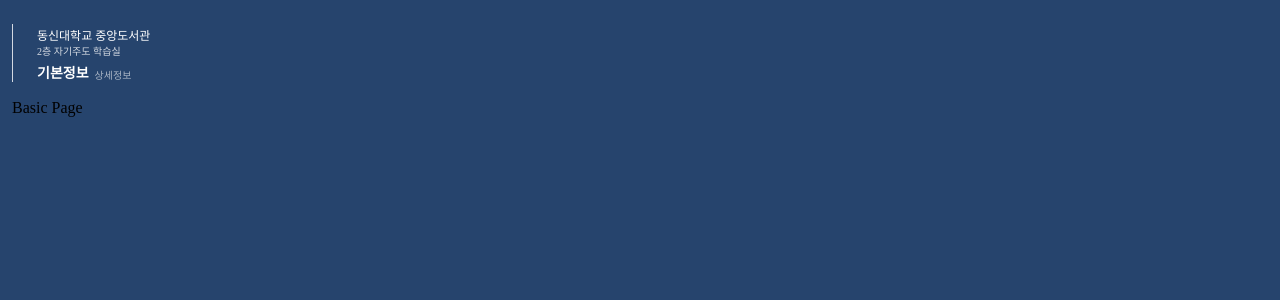
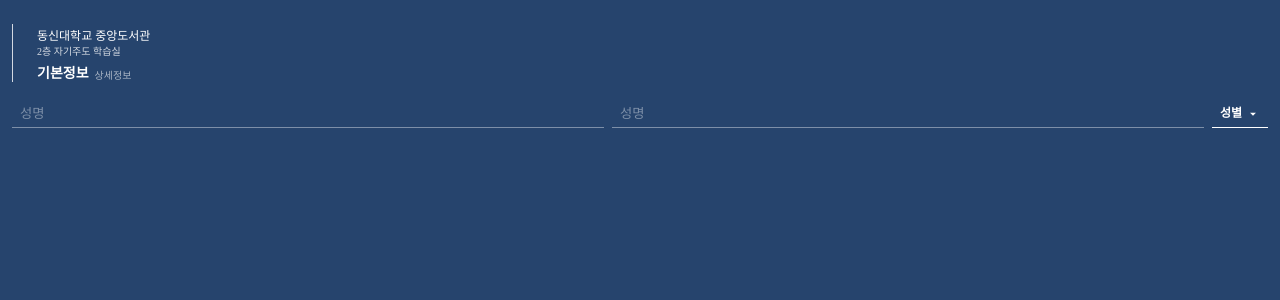
Before and after one commit to formegusto/BEMS-Survey, a React (Create React App) app in the folder bs-fe/: page /basic in a window 1280 px wide. Shown: the top 300 px of the page. Built offline with nearby package versions, Linux system fonts and the light colour scheme; no server answers; a web font is replaced by a local one.

Commit message:
DropDown

```diff
--- a/bs-fe/package.json
+++ b/bs-fe/package.json
@@ -16,6 +16,7 @@
     "qs": "^6.11.0",
     "react": "^18.2.0",
     "react-dom": "^18.2.0",
+    "react-icons": "^4.6.0",
     "react-redux": "^8.0.4",
     "react-router-dom": "^6.4.2",
     "react-scripts": "5.0.1",
--- /dev/null
+++ b/bs-fe/src/components/basic/index.tsx
@@ -0,0 +1,16 @@
+import { InputGroup, SelectBox, TextInput } from "@components/common";
+import { Wrap } from "./styles";
+
+function BasicComponent() {
+  return (
+    <Wrap>
+      <InputGroup>
+        <TextInput type="text" placeholder="성명" />
+        <TextInput type="text" placeholder="성명" />
+        <SelectBox />
+      </InputGroup>
+    </Wrap>
+  );
+}
+
+export default BasicComponent;
--- /dev/null
+++ b/bs-fe/src/components/basic/styles.ts
@@ -0,0 +1,5 @@
+import styled from "styled-components";
+
+export const Wrap = styled.div`
+  width: 100%;
+`;
--- a/bs-fe/src/components/common/index.ts
+++ b/bs-fe/src/components/common/index.ts
@@ -1,3 +1,4 @@
 export * from "./header";
 export * from "./nav";
 export * from "./button";
+export * from "./input";
--- /dev/null
+++ b/bs-fe/src/components/common/input/SelectBox.tsx
@@ -0,0 +1,111 @@
+import styled from "styled-components";
+import { MdArrowDropDown } from "react-icons/md";
+import { WHITES } from "@style/color";
+import { fontStyles, P3 } from "@style/font";
+import React from "react";
+
+export function SelectBox() {
+  const [down, onDown] = React.useState<boolean>(false);
+
+  const toggle = React.useCallback((e: React.MouseEvent) => {
+    e.preventDefault();
+    onDown((prev) => !prev);
+  }, []);
+
+  return (
+    <Wrap className={down ? "active" : ""} onClick={toggle}>
+      <label htmlFor="select-box-value">
+        <P3>성별</P3>
+        <MdArrowDropDown size={14} />
+      </label>
+      <input id="select-box-value" />
+      <DropDownWrap>
+        <DropDownItem>남</DropDownItem>
+        <DropDownItem>여</DropDownItem>
+      </DropDownWrap>
+    </Wrap>
+  );
+}
+
+const Wrap = styled.div`
+  position: relative;
+  width: 56px;
+  height: 28px;
+  color: ${WHITES[10]};
+
+  & > input {
+    display: none;
+  }
+
+  & > ul {
+    transform-origin: 50% 0;
+    transition: 0.3s;
+    transform: scaleY(0);
+
+    & > li {
+      transition: 1s;
+      opacity: 0;
+    }
+  }
+
+  & > label {
+    width: 56px;
+    height: 28px;
+    display: flex;
+    flex-direction: row;
+    column-gap: 4px;
+
+    cursor: pointer;
+
+    justify-content: center;
+    align-items: center;
+
+    border-bottom: 1px solid ${WHITES[10]};
+
+    box-sizing: border-box;
+    & > svg {
+      transition: 0.3s;
+    }
+  }
+
+  &.active {
+    & > label > svg {
+      transform: rotateZ(180deg);
+    }
+
+    & > ul {
+      transform: scaleY(1);
+
+      & > li {
+        opacity: 1;
+      }
+    }
+  }
+`;
+
+const DropDownWrap = styled.ul`
+  position: absolute;
+  top: 100%;
+  left: 0;
+
+  display: flex;
+  flex-direction: column;
+
+  width: 56px;
+  background: ${WHITES[5]};
+
+  padding: 4px 0;
+  row-gap: 2px;
+  border-radius: 0 0 4px 4px;
+`;
+
+const DropDownItem = styled.li`
+  display: flex;
+  justify-content: center;
+  align-items: center;
+
+  width: 56px;
+  height: 28px;
+
+  ${fontStyles["p3"]};
+`;
--- /dev/null
+++ b/bs-fe/src/components/common/input/index.ts
@@ -0,0 +1,15 @@
+import styled from "styled-components";
+
+export * from "./text";
+export * from "./SelectBox";
+export const InputGroup = styled.div`
+  width: 100%;
+  display: flex;
+  flex-direction: row;
+  column-gap: 8px;
+
+  & > input[type="text"] {
+    flex: 1;
+    width: 0;
+  }
+`;
--- /dev/null
+++ b/bs-fe/src/components/common/input/text.ts
@@ -0,0 +1,25 @@
+import { WHITES } from "@style/color";
+import styled from "styled-components";
+
+export const TextInput = styled.input`
+  height: 28px;
+  width: 155px;
+
+  background: none;
+  outline: none;
+  border: none;
+  border-bottom: 1px solid ${WHITES[4]};
+  transition: 0.2s;
+  padding: 0 8px;
+  box-sizing: border-box;
+  color: ${WHITES[10]};
+  &::placeholder {
+    color: ${WHITES[4]};
+  }
+
+  &:hover,
+  &:focus {
+    border-bottom: 1px solid ${WHITES[10]};
+    color: ${WHITES[10]};
+  }
+`;
--- a/bs-fe/src/pages/basic/index.tsx
+++ b/bs-fe/src/pages/basic/index.tsx
@@ -1,5 +1,7 @@
+import BasicComponent from "@components/basic";
+
 function BasicPage() {
-  return <div>Basic Page</div>;
+  return <BasicComponent />;
 }
 
 export default BasicPage;
--- a/bs-fe/src/pages/index.tsx
+++ b/bs-fe/src/pages/index.tsx
@@ -4,7 +4,7 @@ import DetailPage from "./detail";
 import MainPage from "./main";
 import SuccessPage from "./success";
 import { CSSTransition } from "react-transition-group";
-import { Slider } from "./styles";
+import { PageTransition } from "./styles";
 
 function Pages() {
   const location = useLocation();
@@ -31,11 +31,11 @@ function Pages() {
   );
 
   return (
-    <Slider>
-      <CSSTransition key={location.pathname} classNames="right" timeout={300}>
+    <PageTransition className="transition-wrap">
+      <CSSTransition key={location.pathname} classNames="trans" timeout={300}>
         {routes}
       </CSSTransition>
-    </Slider>
+    </PageTransition>
   );
 }
 
--- a/bs-fe/src/pages/styles.ts
+++ b/bs-fe/src/pages/styles.ts
@@ -1,7 +1,7 @@
 import styled from "styled-components";
 import { TransitionGroup } from "react-transition-group";
 
-export const Slider = styled(TransitionGroup)`
+export const PageTransition = styled(TransitionGroup)`
   width: 100%;
   height: 100%;
 
@@ -13,25 +13,28 @@ export const Slider = styled(TransitionGroup)`
     left: 0;
 
     transition: 0.3s;
+    transform-origin: 50% 50%;
   }
 
-  & > .right-exit {
-    transform: translateX(0);
+  & > .trans-exit {
+    /* transform: translateX(0); */
     opacity: 1;
   }
 
-  & > .right-exit-active {
-    transform: translateX(calc(-100% - 12px));
+  & > .trans-exit-active {
+    /* transform: translateX(calc(-100% - 12px)); */
     opacity: 0;
   }
 
-  & > .right-enter {
-    transform: translateX(calc(100% + 12px));
+  & > .trans-enter {
+    /* transform: translateX(calc(100% + 12px)); */
+    transform: scale(0.7, 0.7);
     opacity: 0;
   }
 
-  & > .right-enter-active {
-    transform: translateX(0);
+  & > .trans-enter-active {
+    /* transform: translateX(0); */
+    transform: scale(1, 1);
     opacity: 1;
   }
 `;
```
Also changed, not shown: 1 other file (tests, documents, lock files or other folders).
